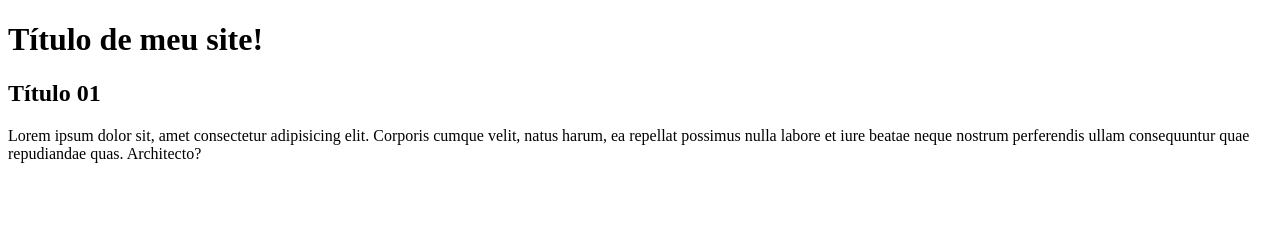
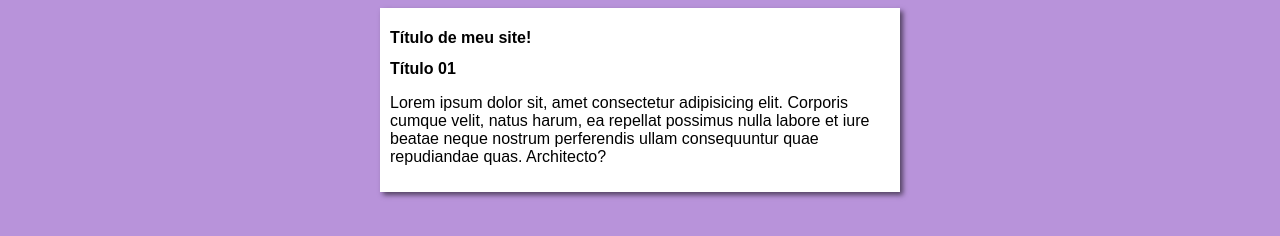
Before and after one commit to Dieg0te/Testando-branch-e-merge, a plain HTML site: page index.html in a window 1280 px wide. Drawn offline with Linux system fonts and the light colour scheme.

Commit message:
Estilo para o master

```diff
--- /dev/null
+++ b/Estilos/style.css
@@ -0,0 +1,16 @@
+*{
+    font-family: Arial, Helvetica, sans-serif;
+    font-size: 16px;
+}
+
+body {
+    background-color: rgb(184, 147, 218);
+}
+
+main {
+    background-color: white;
+    width: 500px;
+    margin: auto;
+    box-shadow: 3px 3px 5px rgba(0, 0, 0, 0.555);
+    padding: 10px;
+}
--- a/index.html
+++ b/index.html
@@ -5,6 +5,7 @@
     <head>
         <meta charset="utf-8"/>
         <title>Título de meu site</title>
+        <link rel="stylesheet" href="Estilos/style.css">
     </head>
 
     <body>
```
